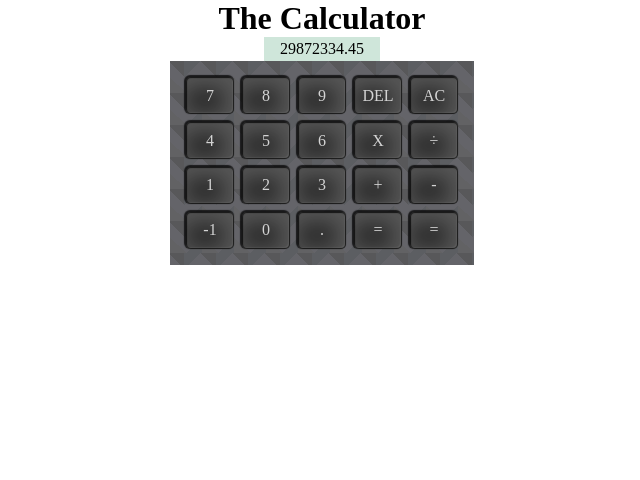
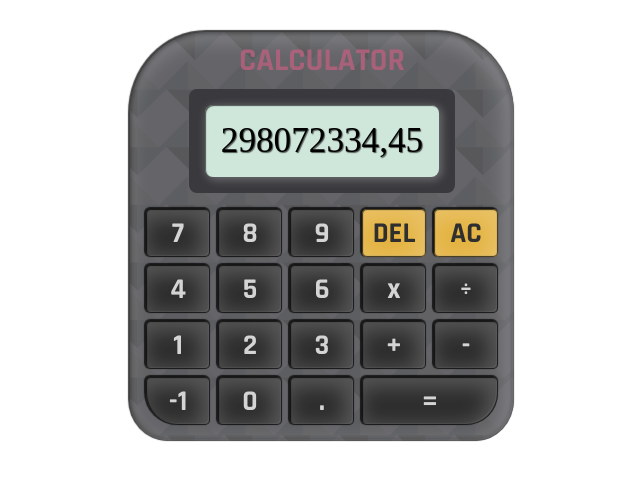
Before and after one commit to TanisJam/calculator, a plain HTML site: page index.html in a window 1280 px wide. Shown: the whole page, without its empty margins (318-958 px from the left). Drawn offline with Linux system fonts and the light colour scheme; a web font is replaced by a local one.

Commit message:
completed css

```diff
--- a/index.html
+++ b/index.html
@@ -7,38 +7,45 @@
     <meta name="viewport" content="width=device-width, initial-scale=1.0">
     <title>Calculator</title>
     <link rel="stylesheet" href="style.css">
+
+    <!--GOOGLE FONTS-->
+    <link rel="preconnect" href="https://fonts.gstatic.com">
+    <link href="https://fonts.googleapis.com/css2?family=Rajdhani:wght@700&display=swap" rel="stylesheet">
+
+    <!--OPEN FONTS-->
+    <link rel="stylesheet" media="screen" href="https://fontlibrary.org//face/segment14" type="text/css" />
 </head>
 
 <body>
 
-    <div class="calculator-body">
-        <h1>The Calculator</h1>
+    <div class="calculator-body bg-fiber">
+        <h1>CALCULATOR</h1>
 
         <div class="display">
-            <div id="screen">29872334.45</div>
+            <div id="screen">298072334,45</div>
         </div>
 
         <div class="numpad">
             <div class="key">7</div>
             <div class="key">8</div>
             <div class="key">9</div>
-            <div class="key">DEL</div>
-            <div class="key">AC</div>
+            <div class="key bg-yellow">DEL</div>
+            <div class="key bg-yellow">AC</div>
             <div class="key">4</div>
             <div class="key">5</div>
             <div class="key">6</div>
-            <div class="key">X</div>
+            <div class="key">x</div>
             <div class="key">÷</div>
             <div class="key">1</div>
             <div class="key">2</div>
             <div class="key">3</div>
             <div class="key">+</div>
             <div class="key">-</div>
-            <div class="key">-1</div>
+            <div class="key br-bl">-1</div>
             <div class="key">0</div>
             <div class="key">.</div>
-            <div class="key">=</div>
-            <div class="key">=</div>
+            <div class="key span-2 br-br">=</div>
+
         </div>
     </div>
 
--- a/style.css
+++ b/style.css
@@ -7,57 +7,94 @@
 body {
     display: flex;
     justify-content: center;
+    font-family: 'Rajdhani', sans-serif;
+    font-size: 1.8rem;
 }
 
 .calculator-body {
+    margin: 2rem;
     display: flex;
     justify-content: center;
     flex-direction: column;
     align-items: center;
+    border-radius: 20% 20% 10% 10%;
+    box-shadow: -1px -1px 1px 1px rgba(0, 0, 0, 0.75), 0px 0px 5px 1px rgba(0, 0, 0, 0.459) inset, -1px -1px 1px 1px rgba(255, 255, 255, 0.1) inset, -5px 5px 20px 5px rgba(255, 255, 255, 0.2) inset;
+}
+
+h1 {
+    padding: 0.5rem 1rem;
+    color: #b8617dd0;
+    font-size: 2rem;
 }
 
 .display {
+    border: 1rem solid #3A3A3E;
+    border-radius: 0.5rem ;
+    background-color: #3A3A3E;
+    /*box-shadow: 3px 3px 4px 8px #A4A4A7 ;*/
+}
+
+#screen {
+    padding: 1rem 1rem;
     background-color: #CFE6DA;
-    padding: .2rem 1rem;
+    font-family: 'Segment14Regular';
+    font-weight: normal;
+    font-style: normal;
+    font-size: 2.2rem;
+    text-shadow: 1px 1px 1px rgba(15, 15, 15, 0.671);
+    box-shadow: 1px 1px 1px rgba(15, 15, 15, 0.671) inset, 2px 2px 8px 1px #a4a4a77a;
+    border-radius: 0.5rem;
 }
 
 .numpad {
-    background-color: #9b9ba1;
     padding: 1rem;
     display: grid;
     grid-template-columns: repeat(5, 1fr);
     grid-template-rows: repeat(4, 1fr);
     gap: 0.5rem;
+}
 
-    background:
-  linear-gradient(135deg, #5c5e62 25%, transparent 25%) -50px 0,
-  linear-gradient(225deg, #58585a 25%, transparent 25%) -50px 0,
-  linear-gradient(315deg, #5c5e62 25%, transparent 25%),
-  linear-gradient(45deg, #626264 25%, transparent 25%);
-  background-size: 2em 2em;
-  background-color: #646469;
+.bg-fiber {
+    background: linear-gradient(135deg, #5c5e62 25%, transparent 25%) -50px 0, linear-gradient(225deg, #58585a 25%, transparent 25%) -50px 0, linear-gradient(315deg, #5c5e62 25%, transparent 25%), linear-gradient(45deg, #626264 25%, transparent 25%);
+    background-size: 2em 2em;
+    background-color: #646469;
 }
 
 .key {
     display: flex;
     justify-content: center;
     align-items: center;
-    width: 3rem;
+    min-width: 4rem;
+    min-height: 3rem;
     height: 2.3rem;
     padding: 0.2rem;
     color: #D4D4D4;
     background-color: #2D2D2D;
     border-radius: 5px;
-    box-shadow: -1px -1px 1px 1px rgba(0, 0, 0, 0.75),
-                0px 0px 1px 1px rgba(0,0,0,0.75) inset,
-                -1px -1px 1px 1px rgba(255, 255, 255, 0.1) inset,
-                -5px 5px 20px 5px rgba(255,255,255,0.2) inset;
+    user-select: none;
+    grid-auto-columns: max-content;
+    box-shadow: -1px -1px 1px 1px rgba(0, 0, 0, 0.75), 0px 0px 1px 1px rgba(0, 0, 0, 0.75) inset, -1px -1px 1px 1px rgba(255, 255, 255, 0.1) inset, -5px 5px 20px 5px rgba(255, 255, 255, 0.2) inset;
+}
+
+.span-2 {
+    grid-column: span 2
+}
+
+.br-bl {
+    border-bottom-left-radius: 2rem;
+}
+.br-br {
+    border-bottom-right-radius: 2rem;
+}
+
+.bg-yellow {
+    color: #2f2f2f;
+    background-color: #E4B341;
+    box-shadow: -1px -1px 1px 1px rgba(0, 0, 0, 0.75), 0px 0px 1px 1px rgba(0, 0, 0, 0.75) inset, -1px -1px 1px 1px rgba(255, 255, 255, 0.1) inset, -5px 5px 20px 5px rgba(255, 255, 255, 0.2) inset;
+
 }
 
 .key:active {
-    box-shadow: -1px -1px 1px 0px rgba(0, 0, 0, 0.75),
-                0px 0px 1px 1px rgba(0,0,0,0.75) inset,
-                -1px -1px 1px 1px rgba(255, 255, 255, 0.1) inset,
-                -5px 5px 20px 5px rgba(255,255,255,0.2) inset;
+    box-shadow: -1px -1px 1px 0px rgba(0, 0, 0, 0.75), 0px 0px 1px 1px rgba(0, 0, 0, 0.75) inset, -1px -1px 1px 1px rgba(255, 255, 255, 0.1) inset, -5px 5px 20px 5px rgba(255, 255, 255, 0.2) inset;
     transform: scale(0.98);
 }
```
